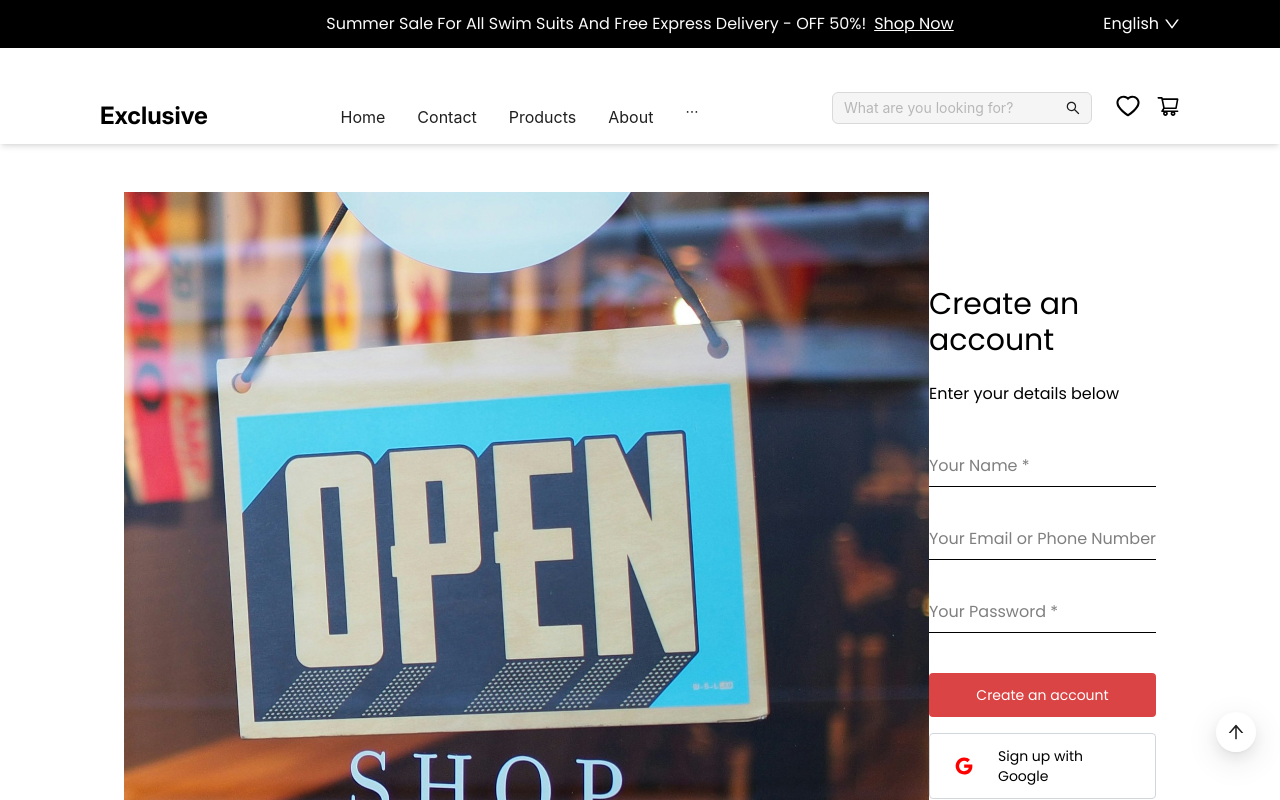
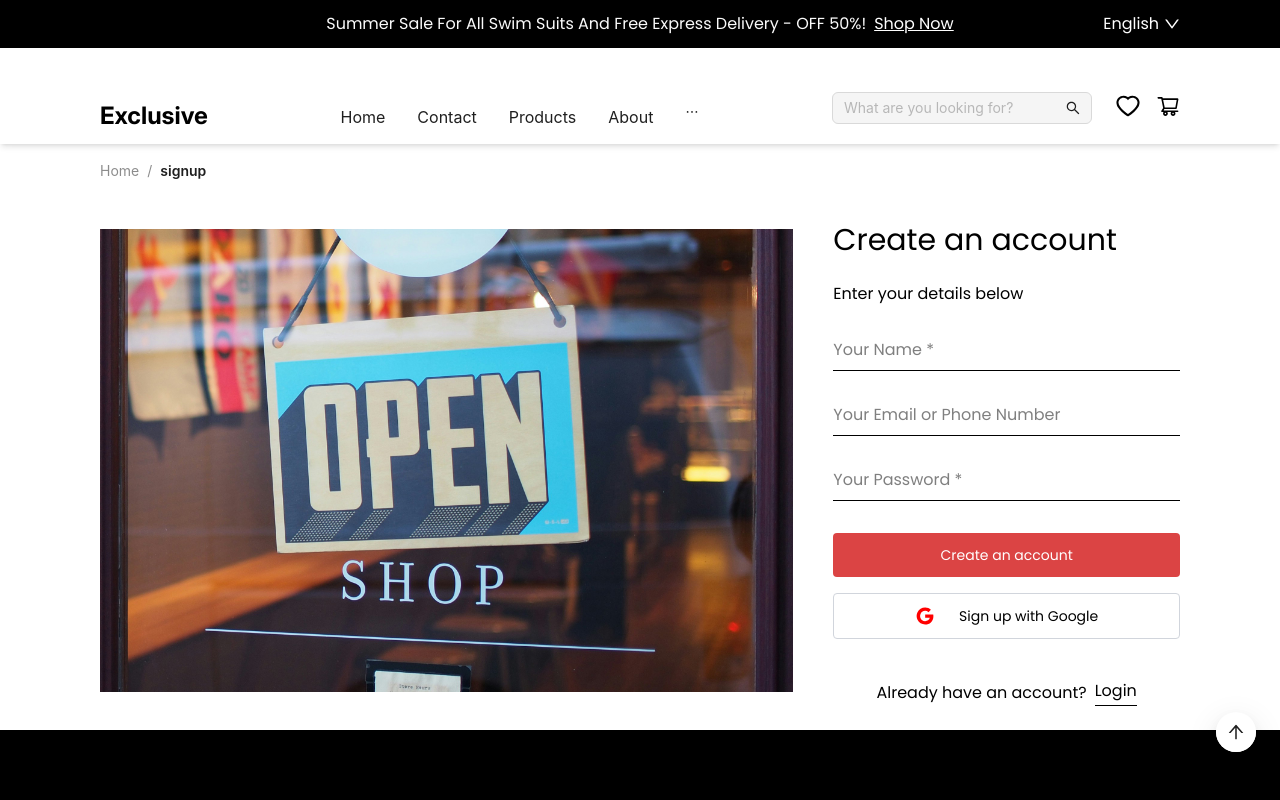
Before and after one commit to Lokey2411/practice-shopify-project, a React (Vite) app: page /signup in a window 1280 px wide. Shown: the top 800 px of the page. Built offline with nearby package versions, Linux system fonts and the light colour scheme; no server answers.

Commit message:
fix design

```diff
--- a/src/commons/colors.ts
+++ b/src/commons/colors.ts
@@ -10,4 +10,5 @@
     "button-2-bg":"#DB4444",
     "button-hover-1-bg": "#E07575",
     "button-hover-2-bg": "#A0BCE0",
+    "text-2":"#000000"
 }
--- a/src/components/ProductItem.tsx
+++ b/src/components/ProductItem.tsx
@@ -7,7 +7,7 @@
 
 const ProductItem: React.FC<IProduct> = ({ name, price, images }) => {
 	return (
-		<div className='max-w-xs p-3 group bg-white rounded-lg shadow-lg'>
+		<div className='max-w-xs p-3 group bg-white rounded-lg shadow-lg cursor-pointer hover:shadow-xl transition-all duration-300'>
 			<div className='relative'>
 				<div className='absolute top-2 right-2 flex flex-col gap-2 z-10'>
 					<button aria-label='Like' className={iconClassName}>
--- a/src/pages/Contact.tsx
+++ b/src/pages/Contact.tsx
@@ -16,32 +16,33 @@
 					<div className='flex flex-col md:flex-row gap-6'>
 						{/* LEFT COLUMN */}
 						<div className='w-full md:w-1/3'>
-							<div className='bg-white shadow-md px-6 py-12 rounded-md border h-full min-h-[460px] flex flex-col justify-between'>
+							<div className='bg-white shadow-md px-6 py-12 rounded-md border h-full flex flex-col justify-between'>
 								{/* Call Section */}
-								<div>
+								<div className='flex flex-col h-full justify-between'>
 									<div className='flex items-center gap-4 mb-4'>
-										<div className='text-white bg-red-500 p-3 rounded-full'>
-											<PhoneOutlined className='text-lg' />
+										<div className='text-white bg-button-2-bg p-2 rounded-4xl'>
+											<PhoneOutlined style={{ fontSize: 25 }} />
 										</div>
 										<h3 className='font-semibold text-lg'>Call To Us</h3>
 									</div>
-									<p className='text-sm text-gray-500 font-bold'>We are available 24/7, 7 days a week.</p>
-									<p className='text-sm text-gray-500 mt-1 font-bold'>Phone: +8801611112222</p>
+									<p className='text-sm text-text-2 mt-1 font-bold'>Phone: +8801611112222</p>
 								</div>
 
-								<hr className="mt-6" />
+								<hr className='mt-6' />
 
 								{/* Write Section */}
 								<div>
-									<div className='flex items-center gap-4 mb-4'>
-										<div className='text-white bg-red-500 p-3 rounded-full'>
-											<MailOutlined className='text-lg' />
+									<div className='flex items-center gap-4 my-6'>
+										<div className='text-white bg-secondary-bg-2 p-2 rounded-4xl'>
+											<MailOutlined style={{ fontSize: 25 }} />
 										</div>
 										<h3 className='font-semibold text-lg'>Write To Us</h3>
 									</div>
-									<p className='text-sm text-gray-500 font-bold'>Fill out our form and we will contact you within 24 hours.</p>
-									<p className='text-sm text-gray-500 mt-1 font-bold'>Emails: customer@exclusive.com</p>
-									<p className='text-sm text-gray-500 font-bold'>support@exclusive.com</p>
+									<p className='text-sm text-text-2 font-bold'>
+										Fill out our form and we will contact you within 24 hours.
+									</p>
+									<p className='text-sm text-text-2 mt-1 font-bold'>Emails: customer@exclusive.com</p>
+									<p className='text-sm text-text-2 font-bold'>support@exclusive.com</p>
 								</div>
 							</div>
 						</div>
@@ -50,15 +51,28 @@
 						<div className='w-full md:w-2/3'>
 							<div className='bg-white shadow-md p-6 rounded-md border h-full min-h-[460px] flex flex-col justify-between'>
 								<div className='grid grid-cols-1 md:grid-cols-3 gap-4'>
-									<Input placeholder='Your Name *'  className='bg-gray-100 border-none focus:bg-white focus:shadow-md py-2' />
-									<Input placeholder='Your Email *' className='py-2' />
-									<Input placeholder='Your Phone *' className='py-2' />
+									<Input
+										placeholder='Your Name *'
+										className='!bg-secondary-bg !border-none !focus:bg-white !focus:shadow-md !text-primary-text'
+									/>
+									<Input
+										placeholder='Your Email *'
+										className='!bg-secondary-bg border-none focus:bg-white focus:shadow-md'
+									/>
+									<Input
+										placeholder='Your Phone *'
+										className='!bg-secondary-bg border-none focus:bg-white focus:shadow-md'
+									/>
 								</div>
 								<div className='mt-4'>
-									<TextArea placeholder='Your Message' rows={10} className='resize-none' />
+									<TextArea
+										placeholder='Your Message'
+										rows={10}
+										className='resize-none !bg-secondary-bg !border-none !focus:bg-white !focus:shadow-md'
+									/>
 								</div>
 								<div className='mt-4 text-right'>
-									<Button type='primary' danger className='px-8 py-2'>
+									<Button type='primary' danger className='px-8 py-2 !bg-button-2-bg'>
 										Send Message
 									</Button>
 								</div>
--- a/src/pages/Login.tsx
+++ b/src/pages/Login.tsx
@@ -1,16 +1,16 @@
-import React from 'react'
-import { useNavigate } from 'react-router-dom'
-import login from '../assets/login.jpg'
+import login from '@/assets/login.jpg'
+import Breadcrumbs from '@/components/Breadcrumbs'
 import { Image } from 'antd'
 const Login = () => {
-	const navigate = useNavigate()
 	return (
+		<div>
+			<Breadcrumbs />
 			<div className='px-app py-6'>
-			<div className='flex justify-between items-center p-6'>
-				<div>
-					<Image src={login} alt='Signup' preview={false} width={805} height={781} className='object-cover' />
+				<div className='flex justify-between items-center gap-10'>
+					<div className='flex-2'>
+						<Image src={login} alt='Signup' preview={false} sizes='full' />
 					</div>
-				<div className='flex flex-col gap-6 w-96'>
+					<div className='flex flex-1 flex-col gap-6 w-96'>
 						<h1 className='text-3xl font-medium'>Create an account</h1>
 						<p>Enter your details below</p>
 						<form action='' className='flex flex-col'>
@@ -18,14 +18,13 @@
 							<input placeholder='Password' className='border-b w-full py-2 my-4' />
 
 							<div className='flex justify-between gap-4 mt-6'>
-							<button className='bg-button-2-bg text-white w-36 px-6 py-3 rounded hover:bg-red-600 transition text-sm font-medium'>
+								<button className='bg-button-2-bg text-white w-36 px-6 py-3 rounded cursor-pointer hover:bg-button-hover-1-bg transition text-sm font-medium'>
 									Login
 								</button>
-              <button className='text-button-2-bg'>Foget Password?</button>
+								<p className='text-button-2-bg cursor-pointer'>Foget Password?</p>
 							</div>
 						</form>
-
-
+					</div>
 				</div>
 			</div>
 		</div>
--- a/src/pages/NotFound.tsx
+++ b/src/pages/NotFound.tsx
@@ -1,6 +1,5 @@
 import Breadcrumbs from '@/components/Breadcrumbs'
 import { Button } from 'antd'
-import React from 'react'
 import { Link } from 'react-router-dom'
 
 const NotFound = () => {
@@ -8,10 +7,10 @@
 		<div>
 			<Breadcrumbs />
 			<div className='h-screen flex flex-col items-center justify-center'>
-				<h1 className='text-6xl font-bold text-black mb-4'>404 Not Found</h1>
-				<p className='text-lg text-gray-600 mb-6'>Your visited page not found. You may go home page.</p>
+				<h1 className='text-6xl font-bold text-text-2 mb-4'>404 Not Found</h1>
+				<p className='text-lg text-text-2 mb-6'>Your visited page not found. You may go home page.</p>
 				<Link to='/'>
-					<Button type='primary' danger size='large' className='bg-red-600 hover:bg-red-700 border-none'>
+					<Button type='primary' danger size='large' className='bg-button-2-bg hover:bg-button-hover-1-bg border-none'>
 						Back to home page
 					</Button>
 				</Link>
--- a/src/pages/Signup.tsx
+++ b/src/pages/Signup.tsx
@@ -1,38 +1,40 @@
 import { Image } from 'antd'
-
-import login from '../assets/login.jpg'
+import login from '@/assets/login.jpg'
 import { GoogleOutlined } from '@ant-design/icons'
-import { useNavigate } from 'react-router-dom'
+import { Link } from 'react-router-dom'
+import Breadcrumbs from '@/components/Breadcrumbs'
 const Signup = () => {
-	const navigate = useNavigate()
 	return (
+		<div>
+			<Breadcrumbs />
 			<div className='px-app py-6'>
-			<div className='flex justify-between items-center p-6'>
-				<div>
-					<Image src={login} alt='Signup' preview={false} width={805} height={781} className='object-cover' />
+				<div className='flex justify-between items-center gap-10'>
+					<div className='flex-2'>
+						<Image src={login} alt='Signup' preview={false} sizes='full' className='object-cover' />
 					</div>
-				<div className='flex flex-col gap-6 w-96'>
+					<div className='flex flex-1 flex-col gap-6'>
 						<h1 className='text-3xl font-medium'>Create an account</h1>
 						<p>Enter your details below</p>
-					<form action='' className='flex flex-col'>
-						<input placeholder='Your Name *' className='border-b w-full py-2 my-4' />
-						<input placeholder='Your Email or Phone Number' className='border-b w-full py-2 my-4' />
-						<input placeholder='Your Password *' className='border-b w-full py-2 my-4' />
-						<div className='flex flex-col gap-4 mt-6'>
-							<button className='bg-button-2-bg text-white px-6 py-3 rounded hover:bg-red-600 transition text-sm font-medium'>
+						<form action='' className='flex flex-col gap-y-6'>
+							<input placeholder='Your Name *' className='border-b w-full py-2 ' type='text' required />
+							<input placeholder='Your Email or Phone Number' className='border-b w-full py-2 ' type='email' required />
+							<input placeholder='Your Password *' className='border-b w-full py-2 ' type='password' required />
+							<div className='flex flex-col gap-4 mt-2'>
+								<button className='bg-button-2-bg cursor-pointer text-white px-6 py-3 rounded hover:bg-button-hover-1-bg transition text-sm font-medium'>
 									Create an account
 								</button>
-							<div className='flex items-center justify-center gap-6 bg-white text-black px-6 py-3 rounded hover:bg-gray-100 transition text-sm font-medium border border-gray-300'>
+								<div className='flex items-center justify-center gap-6 cursor-pointer bg-white text-text-2 px-6 py-3 rounded transition text-sm font-medium border border-gray-300'>
 									<GoogleOutlined style={{ color: 'red', fontSize: 20 }} />
 									<p>Sign up with Google</p>
 								</div>
 							</div>
 						</form>
 						<div className='flex items-center justify-center gap-2 mt-4'>
-						<p className='text-center text-slate-500'>Already have an account?</p>{' '}
-						<span onClick={() => navigate('/login')} className='border-b pb-0.5 cursor-pointer'>
+							<p className='text-center text-text-2'>Already have an account?</p>{' '}
+							<Link to={'/login'} className='border-b pb-0.5 cursor-pointer'>
 								Login
-						</span>
+							</Link>
+						</div>
 					</div>
 				</div>
 			</div>
```
Lines whose indentation alone changed are shown as unchanged.
